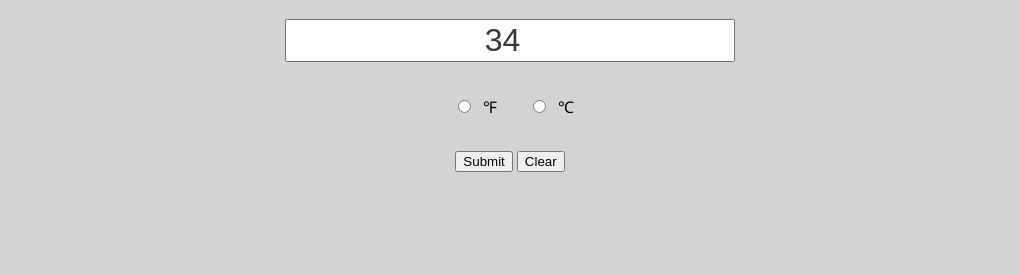
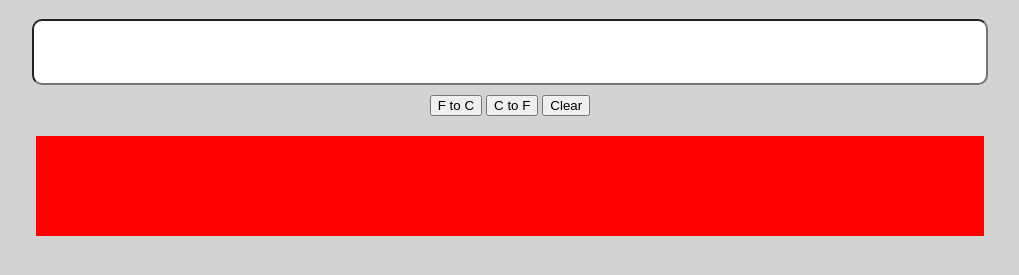
Before and after one commit to WDI-SEA/temperature-converter-dom, a plain HTML site: page index.html in a window 1280 px wide. Shown: the part 61-336 px from the top of the page, without its empty margins (130-1149 px from the left). Drawn offline with Linux system fonts and the light colour scheme.

Commit message:
Finishes deliverable

```diff
--- a/css/style.css
+++ b/css/style.css
@@ -6,38 +6,41 @@ h1 {
   color: grey;
   margin: 10px, 30px, 10px, 0px;
 }
-.flexbox {
-   display: flex;
-   text-align:center;
-   max-width:100%;
-  }
 
-.flexbox .stretch {
-  flex: 1;
+#input {
+  display: block;
+  margin-left: auto;
+  margin-right: auto;
+  height: 60px;
+  width: 75%;
+  border-radius: 10px;
+  text-align: center;
+  font-size: large;
 }
 
-.flexbox div input {
-  width: 35%;
-  font-size:2.0em;
-  color:#36393D;
-  text-align:center;
+.btn {
+  display: inline;
+  justify-content: center;
+  align-items: center;
+  text-align: center;
+  margin-top: 10px;
 }
 
-.radio-input {
-  margin: 12px;
+#result {
+  display: flex;
+  justify-content: center;
+  align-items: center;
+  text-align: center;
+  margin-top: 20px;
+  margin-left: auto;
+  margin-right: auto;
+  font-size: larger;
+  padding: auto;
+  background-color: red;
+  color: blanchedalmond;
+  width: 75%;
+  height: 100px;
+}
+div {
   text-align: center;
 }
-
-.buttons section{
-  display: inline-block;
-  position: relative;
-  padding: 10px;
-  box-shadow: 0px, 8px, 15px, rgba(0, 0 ,0, 0.1);
-  cursor: pointer;
-  outline: none;
-}
-.square {
-  color: red;
-  height: 100px;
-  width: 100px;
-}
--- a/index.html
+++ b/index.html
@@ -4,36 +4,25 @@
   <meta charset="UTF-8">
   <meta name="viewport" content="width=device-width, initial-scale=1">
   <link rel="stylesheet" type="text/css" href="css/style.css">
+
+
   <title>Temperature converter</title>
 </head>
 <body>
+
   <div class="title">
   <h1>Temperature converter</h1>
 </div>
 
-<form class="flexbox">
-  <div class="stretch" >
-      <input type="number" name="Temperature" value="34">
-      </div>
-  </form>
 
-<div class="buttons">
-  <section>
-    <p><input type="radio" name="option" class="radio-input">℉</p>
-    </section>
+  <input id="input">
+  <div id="btnContainer">
+    <button id="fToC" class="btn">F to C</button>
+    <button id="cToF" class="btn">C to F</button>
+    <button id="clear" class="btn">Clear</button>
+  </div>
 
-    <section>
-    <p><input type="radio" name="option" class="radio-input">℃</p>
-  </section>
-</div>
-
-<div>
-<button>Submit</button>
-<button>Clear</button>
-</div>
-
-<div id="Conversion" class="square">
-</div>
+  <div id="result"></div>
 
   <script type="text/javascript" src="js/script.js"></script>
 </body>
--- a/js/script.js
+++ b/js/script.js
@@ -1,24 +1,22 @@
-console.log('Hello, front end');
+let input = document.querySelector('#input')
+let fToC = document.querySelector('#fToC')
+let cToF = document.querySelector('#cToF')
+let clear = document.querySelector('#clear')
+let result = document.querySelector('#result')
 
-let theSquares = document.getElementsByClassName('square')
-console.log(theSquares[0])
-
-function tempConvert(temp, convert) {
-  if(convert.toLowerCase() === "c"){
-      temp = (temp - 32) * (5/9);
-      Math.floor()
-  } else if (convert.toLowerCase() === "k") {
-      temp = (temp + 459.67) * (5/9);
-  }
-  return temp;
-}
-
-console.log(tempConvert(67, "c"));
-
-btn.addEventListener("click", function(e) {
-  console.log(e)
+fToC.addEventListener("click", function(e) {
+  let preConversion = input.value
+  let postConversion = (preConversion - 32) * (5/9)
+  result.innerText = postConversion
 })
 
-btn.addEventListener("click", function(e) {
-  console.log(input.value)
+cToF.addEventListener("click", function(e) {
+  let preConversion = input.value
+  let postConversion = (preConversion * 1.8) + 32
+  result.innerText = postConversion
 })
+
+clear.addEventListener("click", function(e) {
+  result.innerText = ''
+  input.value = ''
+})
```
